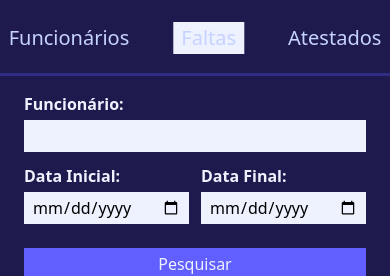
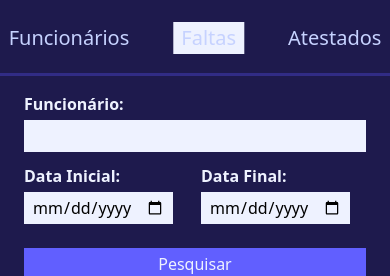
Before and after one commit to brunoazvd/sistema-funcionarios, a React (Vite) app in the folder client/: page / in a window 390 px wide. Both pictures are taken after a click on the tab "Faltas". Shown: the top 276 px of the page. Built offline with nearby package versions, Linux system fonts and the light colour scheme; no server answers.

Commit message:
responsive date inputs

```diff
--- a/client/src/components/Atestados/AtestadosManager.jsx
+++ b/client/src/components/Atestados/AtestadosManager.jsx
@@ -70,7 +70,7 @@ const AtestadosManager = () => {
 						/>
 					</div>
 					<div className="grid grid-cols-2 gap-3 md:flex md:flex-row">
-						<div>
+						<div className="mr-4 md:mr-0">
 							<p className="font-bold mb-1">Data Inicial:</p>
 							<Input
 								name="dataInicial"
@@ -80,7 +80,7 @@ const AtestadosManager = () => {
 								onChange={handleChange}
 							/>
 						</div>
-						<div>
+						<div className="mr-4 md:mr-0">
 							<p className="font-bold mb-1">Data Final:</p>
 							<Input
 								name="dataFinal"
--- a/client/src/components/Faltas/FaltasManager.jsx
+++ b/client/src/components/Faltas/FaltasManager.jsx
@@ -67,7 +67,7 @@ const FaltasManager = () => {
 						/>
 					</div>
 					<div className="grid grid-cols-2 gap-3 md:flex md:flex-row">
-						<div>
+						<div className="mr-4 md:mr-0">
 							<p className="font-bold mb-1">Data Inicial:</p>
 							<Input
 								name="dataInicial"
@@ -77,7 +77,7 @@ const FaltasManager = () => {
 								onChange={handleChange}
 							/>
 						</div>
-						<div>
+						<div className="mr-4 md:mr-0">
 							<p className="font-bold mb-1">Data Final:</p>
 							<Input
 								name="dataFinal"
```
